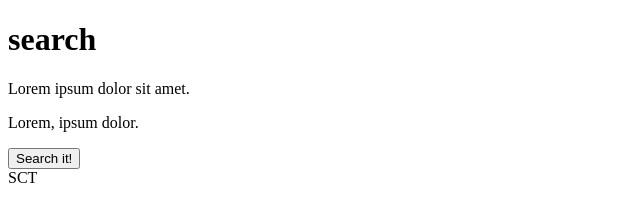
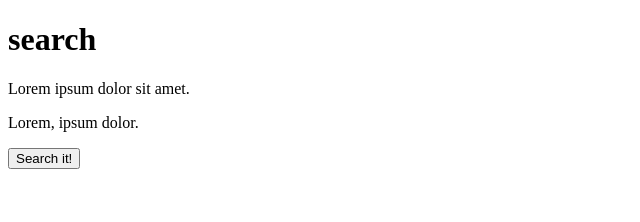
Before and after one commit to zinphyoko/splitmate, a plain HTML site: page pages/search.html in a window 1280 px wide. Shown: the full height of the page, 0-640 px from the left. Drawn offline with Linux system fonts and the light colour scheme.

Commit message:
Revert "footer index"
This reverts commit 79d16f75ac2486ba5c5a2779e63af6fb45d9c2c2.

```diff
--- a/pages/search.html
+++ b/pages/search.html
@@ -11,5 +11,4 @@
     <p>Lorem, ipsum dolor.</p>
     <button>Search it!</button>
 </body>
-<footer>SCT</footer>
 </html>
```
Also changed, not shown: pages/about.html (+0 -1 lines).
